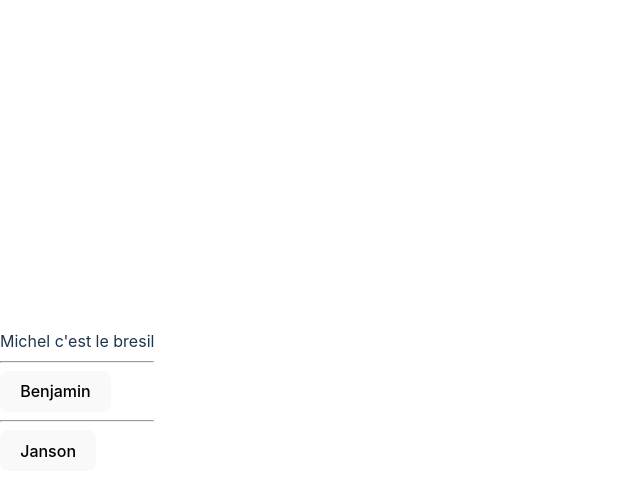
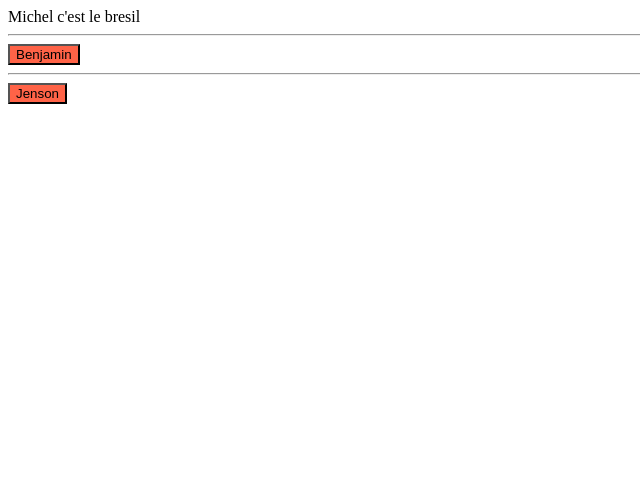
Before and after one commit to Deltouxx/ReactFormation, a React (Vite) app: page / in a window 1280 px wide. Shown: the top 496 px of the page, without its empty margins (0-640 px from the left). Built offline with nearby package versions, Linux system fonts and the light colour scheme.

Commit message:
Rend unik le btn par le style evite la surcharge

```diff
--- a/src/App/App.jsx
+++ b/src/App/App.jsx
@@ -11,7 +11,7 @@
 
 
 return <div className='App'>Michel c'est le bresil <hr/> <Button text='Benjamin' /> <hr/>
-<Button text='Janson' /> </div>
+<Button text='Jenson' /> </div>
 
 };
 export default App;
--- a/src/App/components/Button/Button.jsx
+++ b/src/App/components/Button/Button.jsx
@@ -1,9 +1,10 @@
 import React from 'react'
+import style from './Button.module.css'
 
 const Button=(props)=> {
     console.log(props)
   return (
-    <button className='Button'> {props.text}</button>
+    <button className={style.Button}> {props.text}</button>
   )
 };
 export default Button
--- /dev/null
+++ b/src/App/components/Button/Button.module.css
@@ -0,0 +1,3 @@
+.Button{
+    background-color: tomato;
+}
--- a/src/main.tsx
+++ b/src/main.tsx
@@ -2,7 +2,7 @@
 import ReactDOM from 'react-dom/client'
 import App from './App/App.jsx'
 
-import './index.css'
+// import './index.css'
 
 ReactDOM.createRoot(document.getElementById('root')!).render(
   <React.StrictMode>
```
Also changed, not shown: src/App/components/Button/Button.css (deleted).
